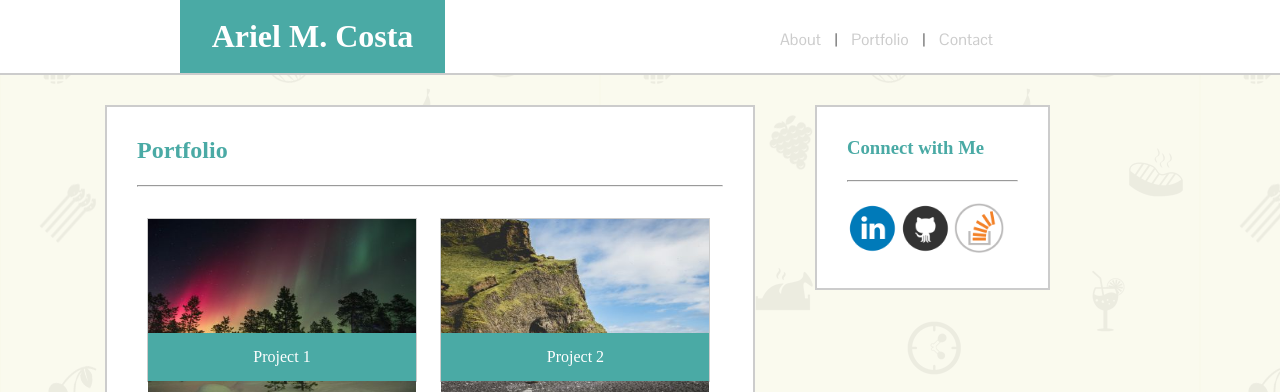
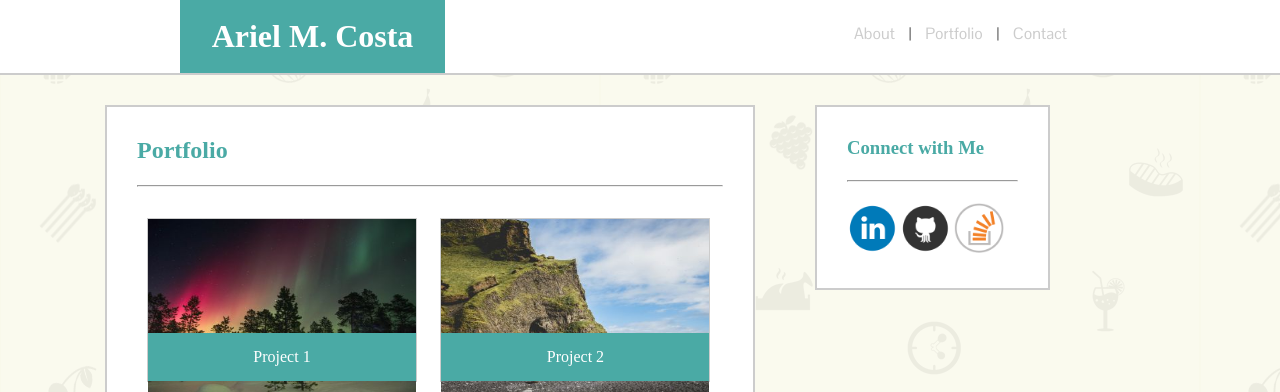
Before and after one commit to amcosta9/Basic-Portfolio, a PHP site: page /portfolio.html in a window 1280 px wide. Shown: the top 392 px of the page. Run offline with PHP 8.4, Linux system fonts and the light colour scheme; some web fonts are replaced.

Commit message:
adjusted navbar widths, opacity hover effects for images

```diff
--- a/assets/css/style.css
+++ b/assets/css/style.css
@@ -45,9 +45,10 @@ header {
 /*navbar links*/
 .links {
 	position: relative;
-	bottom: 44px;
-	left: 575px;
-	width: 358px;
+	float: left;
+	top: 32%;
+	left: 40%;
+	width: 36%;
 }
 
 /*navbar links*/
@@ -64,7 +65,7 @@ li {
 
 a {
 	text-decoration: none;
-	transition: background-color 1s;
+	transition: background-color 1s ease;
 }
 
 a:link {
@@ -85,6 +86,14 @@ a:visited {
 /*hover change only for h1*/
 h1:hover {
 	color: #7f7f7f;
+}
+
+.thumbnail:hover {
+	opacity: 0.5;
+}
+
+.foliolinks:hover {
+	opacity: 0.5;
 }
 
 a:hover {
@@ -219,6 +228,7 @@ html, body {
 	border-top-style: solid;
 	border-top-width: 7px;
 	clear: both;
+	height: 80px;
 }
 
 .copyright {
@@ -226,10 +236,6 @@ html, body {
 	font-size: .75em;
 }
 
-.footer, .push {
-	height: 80px;
-}
-
 
 html, body {
     margin:0;
--- a/contact.html
+++ b/contact.html
@@ -66,8 +66,8 @@
 					<a href="http://stackoverflow.com/users/7239084/ariel-costa" target="_blank"><img class="thumbnail" src="assets/images/stackoverflow_icon.png" alt="Stack Overflow Icon"></a>
 				</div><!--end connect div-->
 			</div><!--end wrapper div-->
-			<div class="push"></div>
 		</div> <!--end content div-->
+
 		<div class="footer">
 			<p class="copyright"> &#169; Copyright 2017 Ariel M. Costa</p>
 		</div>
--- a/index.html
+++ b/index.html
@@ -64,8 +64,6 @@
 				</div> <!-- end connect div-->
 			</div> <!--end wrapper div-->
 
-			<!--body tag end here, or after footer?-->
-			<div class="push"></div>
 		</div> <!--end content div-->
 			<!-- footer here -->
 			<footer class="footer">
--- a/portfolio.html
+++ b/portfolio.html
@@ -70,7 +70,6 @@
 
 				</div> <!--end container div-->
 
-				<!-- THIS IS NOT RESPONSIVE MUST FIX-->
 				<div class="connect">
 					<h3>Connect with Me</h3>
 					<br>
@@ -84,9 +83,7 @@
 				</div><!--end connect div-->
 			</div><!--end wrapper div-->
 
-			<div class="push"></div>
 		</div><!--end content div-->
-		<!-- sticky footer not working - fix this! -->
 		<div class="footer">
 			<p class="copyright"> &#169; Copyright 2017 Ariel M. Costa</p>
 		</div>
```
